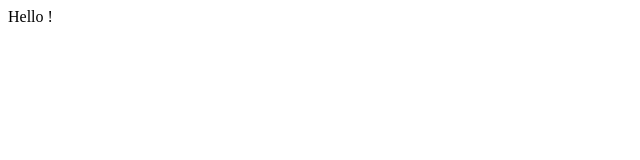
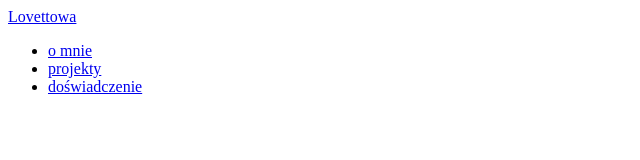
Before and after one commit to lovettowa/Lovettowa.github.io, a plain HTML site: page index.html in a window 1280 px wide. Shown: the whole page, without its empty margins (0-640 px from the left). Drawn offline with Linux system fonts and the light colour scheme.

Commit message:
NAV 14:33

```diff
--- a/index.html
+++ b/index.html
@@ -7,8 +7,16 @@
     <title>Lovettowa - o mnie</title>
 </head>
 <body>
+<nav>
+    <a href="./">Lovettowa</a>
+    <ul>
+        <li><a href="#">o mnie</a></li>
+        <li><a href="#">projekty</a></li>
+        <li><a href="#">doświadczenie</a></li>
+    </ul>
+</nav>
 
-Hello !
+
 
 
 
```
